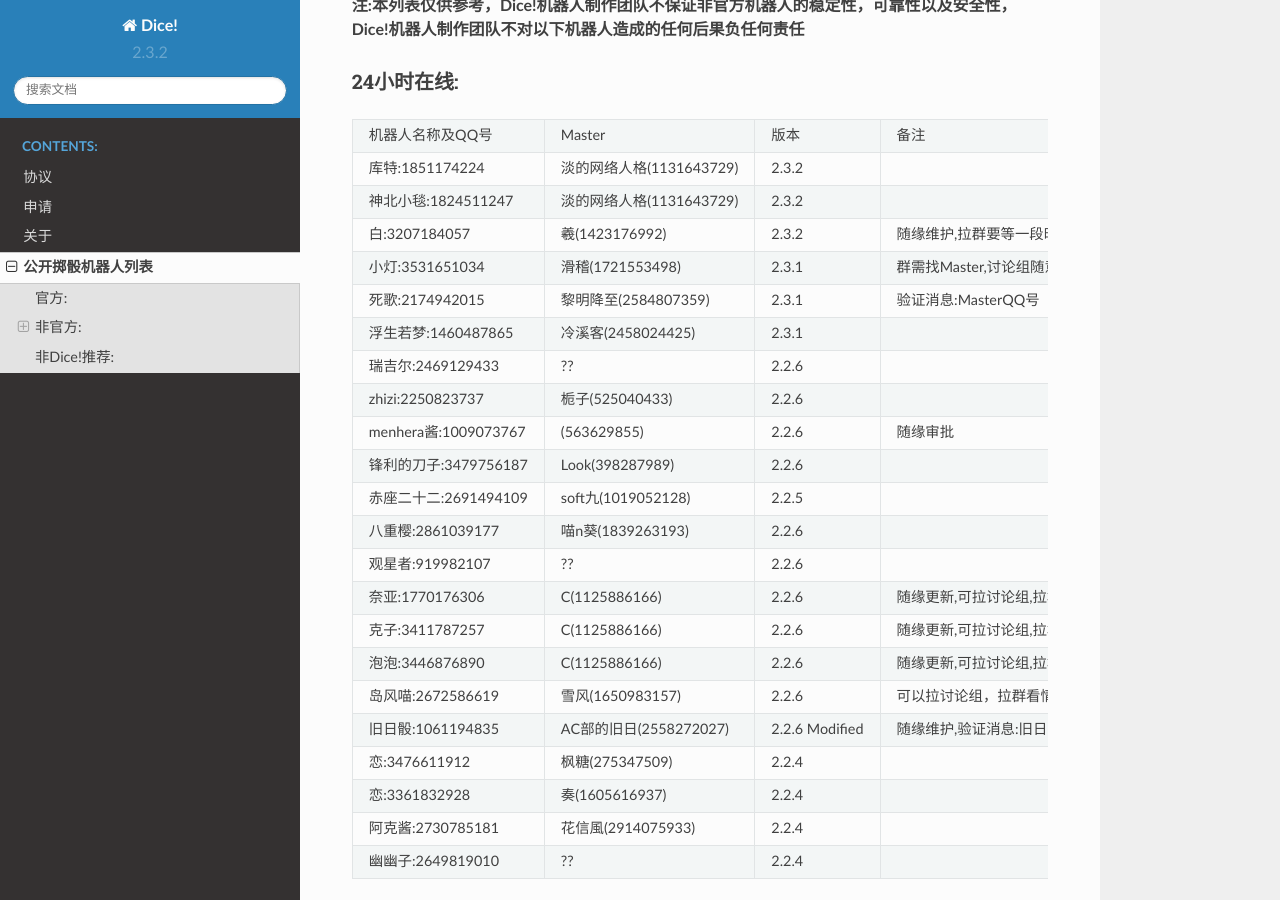
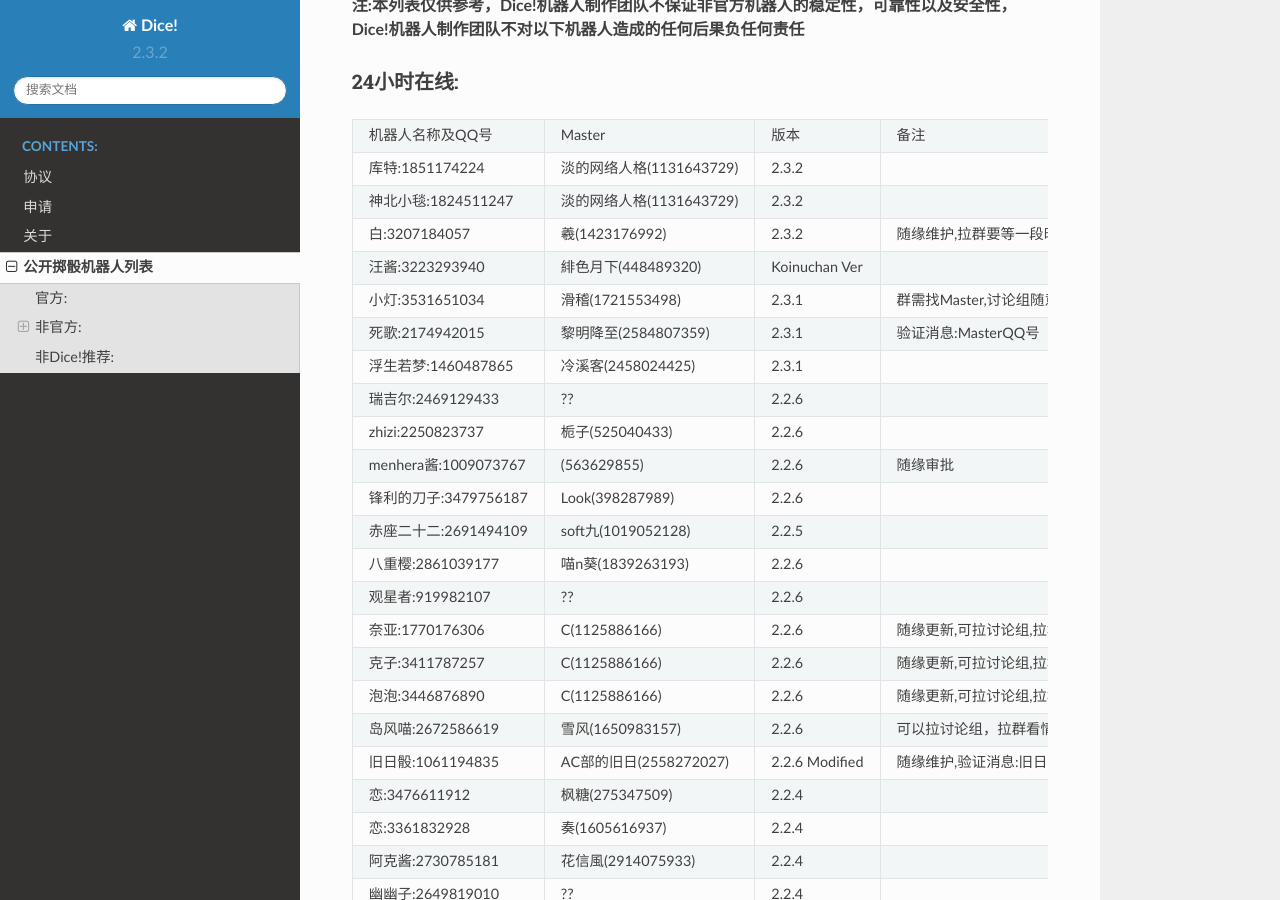
Before and after one commit to Dice-Developer-Team/Dice, a Sphinx documentation site: the page built from docs/DiceList.rst, in a window 1280 px wide and 900 px high, scrolled down 593 px. Built offline with Sphinx 7.4.7 and the Read the Docs theme 2.0.0, drawn with Linux system fonts in a browser that asks for light colours.

Commit message:
Update DiceList.rst

```diff
--- a/docs/DiceList.rst
+++ b/docs/DiceList.rst
@@ -40,6 +40,8 @@
 |神北小毯:1824511247       |淡的网络人格(1131643729)      |2.3.2             |                                |
 +--------------------------+------------------------------+------------------+--------------------------------+
 |白:3207184057             |羲(1423176992)                |2.3.2             |随缘维护,拉群要等一段时间       |
++--------------------------+------------------------------+------------------+--------------------------------+
+|汪酱:3223293940           |緋色月下(448489320)           |Koinuchan Ver     |                                |
 +--------------------------+------------------------------+------------------+--------------------------------+
 |小灯:3531651034           |滑稽(1721553498)              |2.3.1             |群需找Master,讨论组随意使用     |
 +--------------------------+------------------------------+------------------+--------------------------------+
```
